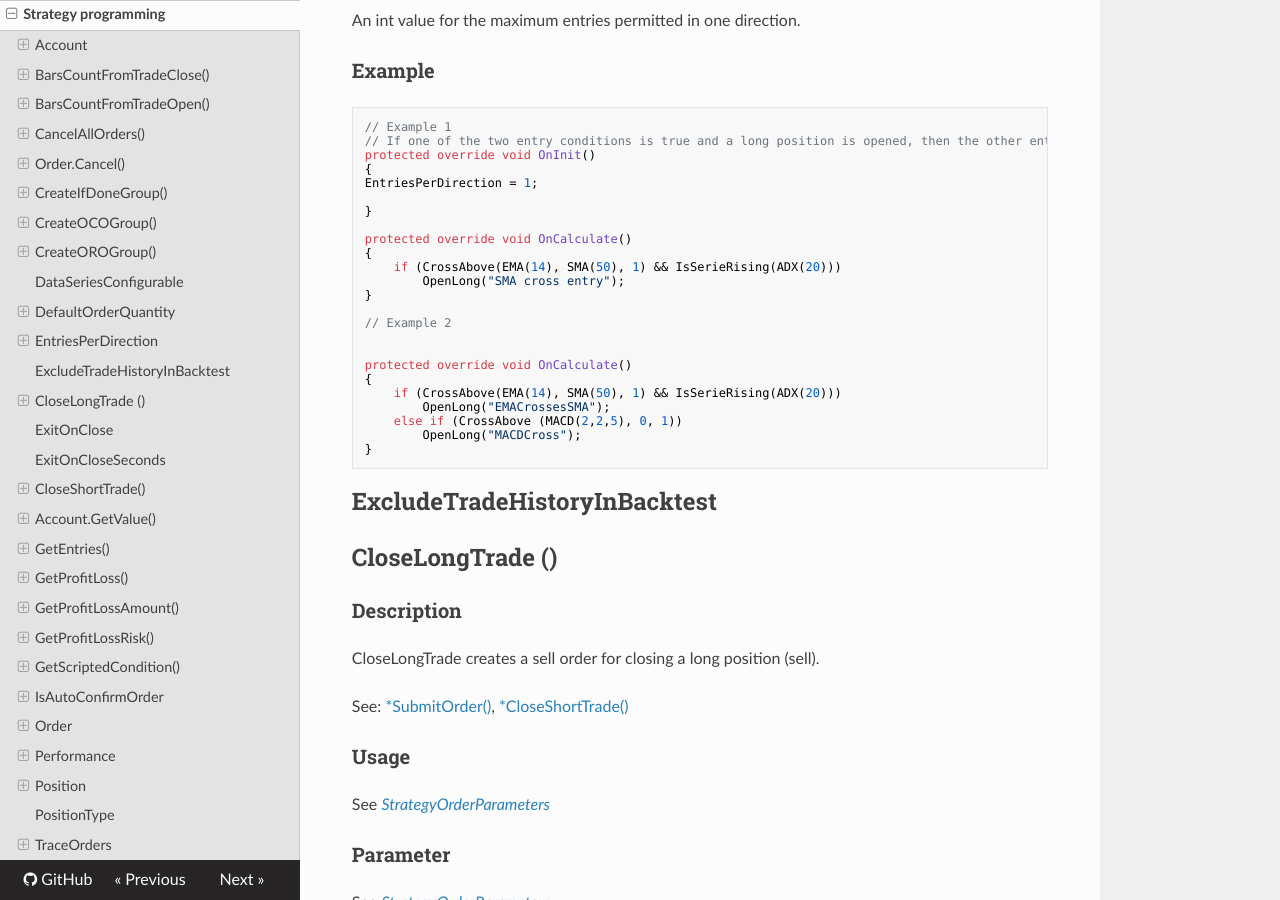
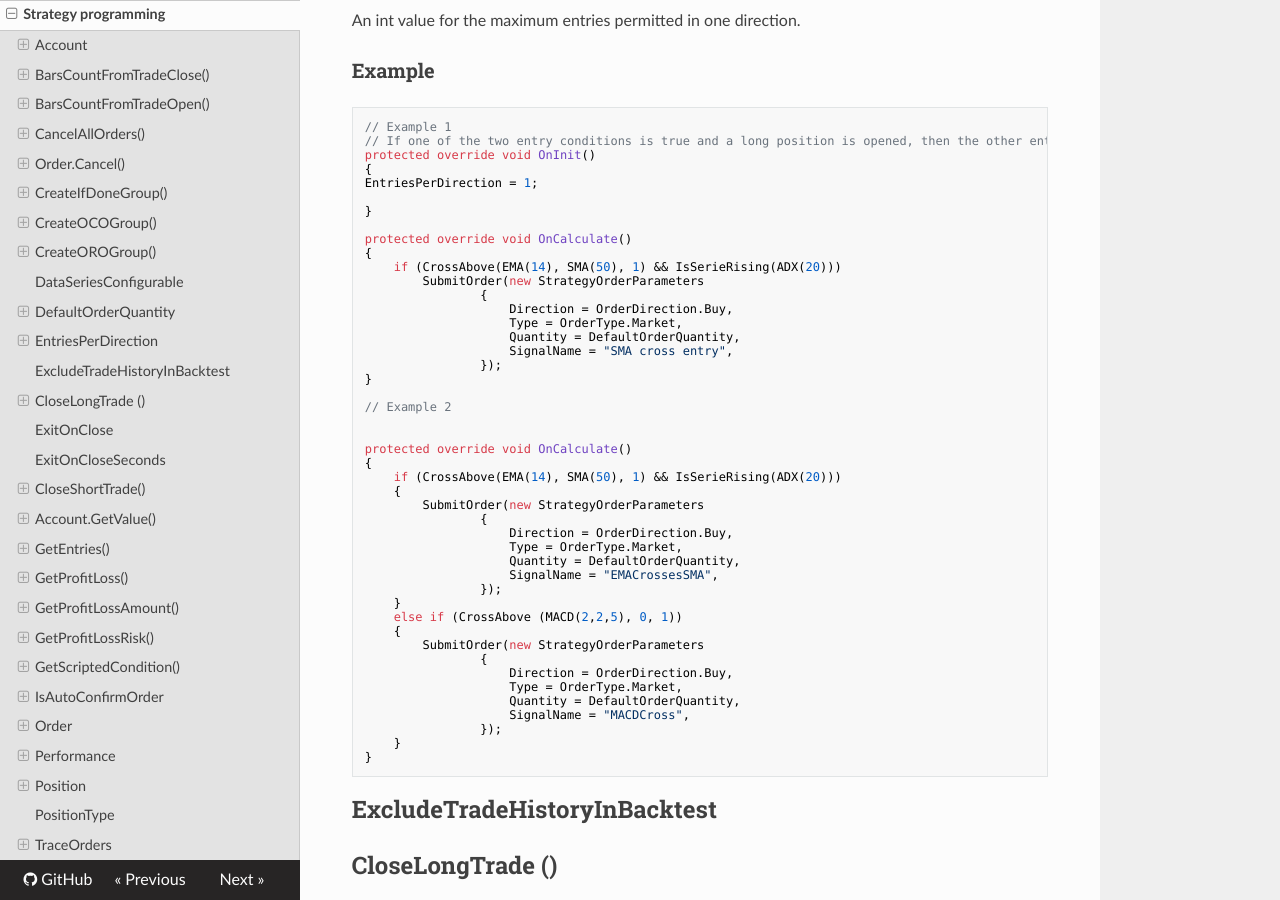
Before and after one commit to AgenaTrader/AgenaScript-documentation, an MkDocs documentation site: the page built from sources/strategy_programming.md, in a window 1280 px wide and 900 px high, scrolled down 7859 px. Built offline with MkDocs 1.6.1, drawn with Linux system fonts in a browser that asks for light colours; nearby versions of some CDN libraries; old or Windows-style settings are respelled for this version of MkDocs.

Commit message:
Update strategy_programming.md

````diff
--- a/sources/strategy_programming.md
+++ b/sources/strategy_programming.md
@@ -381,7 +381,13 @@ EntriesPerDirection = 1;
 protected override void OnCalculate()
 {
     if (CrossAbove(EMA(14), SMA(50), 1) && IsSerieRising(ADX(20)))
-        OpenLong("SMA cross entry");
+    	SubmitOrder(new StrategyOrderParameters
+                {
+                    Direction = OrderDirection.Buy,
+                    Type = OrderType.Market,
+                    Quantity = DefaultOrderQuantity,
+                    SignalName = "SMA cross entry",
+                });
 }
 
 // Example 2
@@ -390,9 +396,25 @@ protected override void OnCalculate()
 protected override void OnCalculate()
 {
     if (CrossAbove(EMA(14), SMA(50), 1) && IsSerieRising(ADX(20)))
-        OpenLong("EMACrossesSMA");
+    {
+    	SubmitOrder(new StrategyOrderParameters
+                {
+                    Direction = OrderDirection.Buy,
+                    Type = OrderType.Market,
+                    Quantity = DefaultOrderQuantity,
+                    SignalName = "EMACrossesSMA",
+                });
+    }
     else if (CrossAbove (MACD(2,2,5), 0, 1))
-        OpenLong("MACDCross");
+    {
+    	SubmitOrder(new StrategyOrderParameters
+                {
+                    Direction = OrderDirection.Buy,
+                    Type = OrderType.Market,
+                    Quantity = DefaultOrderQuantity,
+                    SignalName = "MACDCross",
+                });
+    }
 }
 ```
 
````
